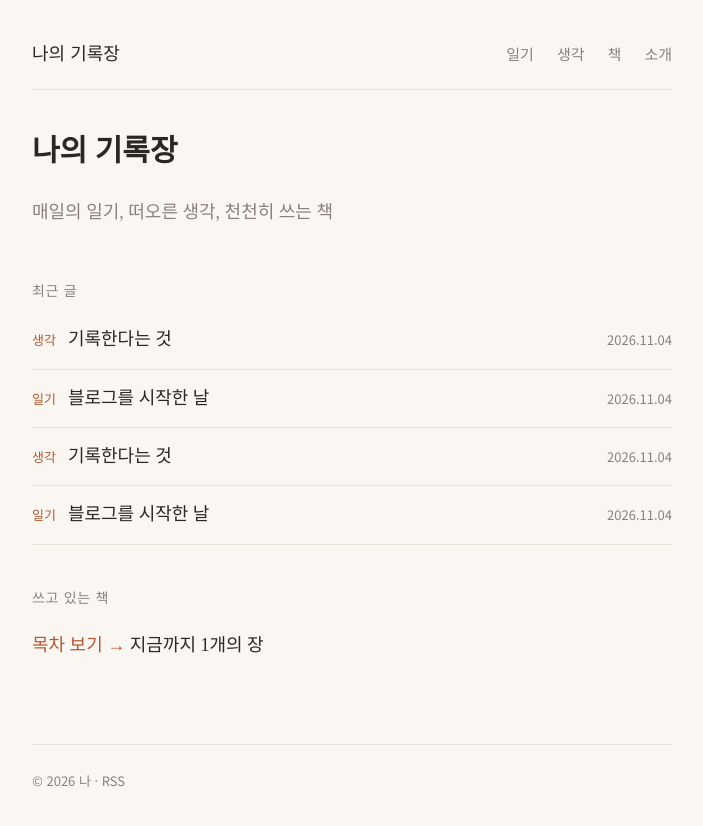
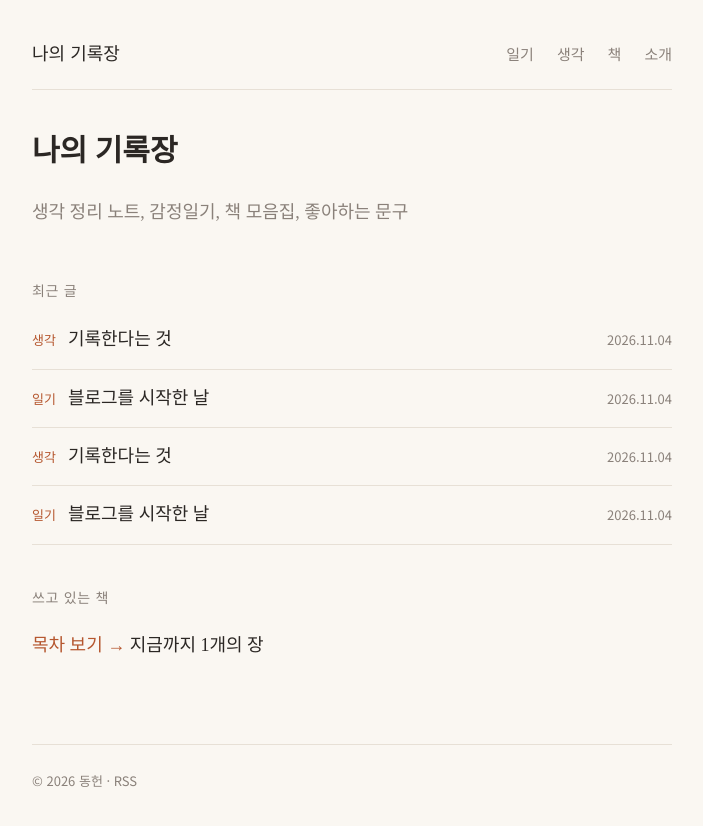
Before and after one commit to dongheon3114/dongheon3114.github.io, a Jekyll site: the page built from index.html, in a window 1280 px wide. Shown: the top 826 px of the page, without its empty margins (288-991 px from the left). Built offline with Jekyll 4.4.1, drawn with Linux system fonts in a browser that asks for light colours; some web fonts are replaced.

Commit message:
Update _config.yml

```diff
--- a/_config.yml
+++ b/_config.yml
@@ -2,8 +2,8 @@
 #  여기만 바꾸면 블로그 정보가 바뀝니다
 # ─────────────────────────────────────────────
 title: "나의 기록장"
-description: "매일의 일기, 떠오른 생각, 천천히 쓰는 책"
-author: "나"
+description: "생각 정리 노트, 감정일기, 책 모음집, 좋아하는 문구"
+author: "동헌"
 
 url: "https://dongheon3114.github.io"
 baseurl: ""
```
